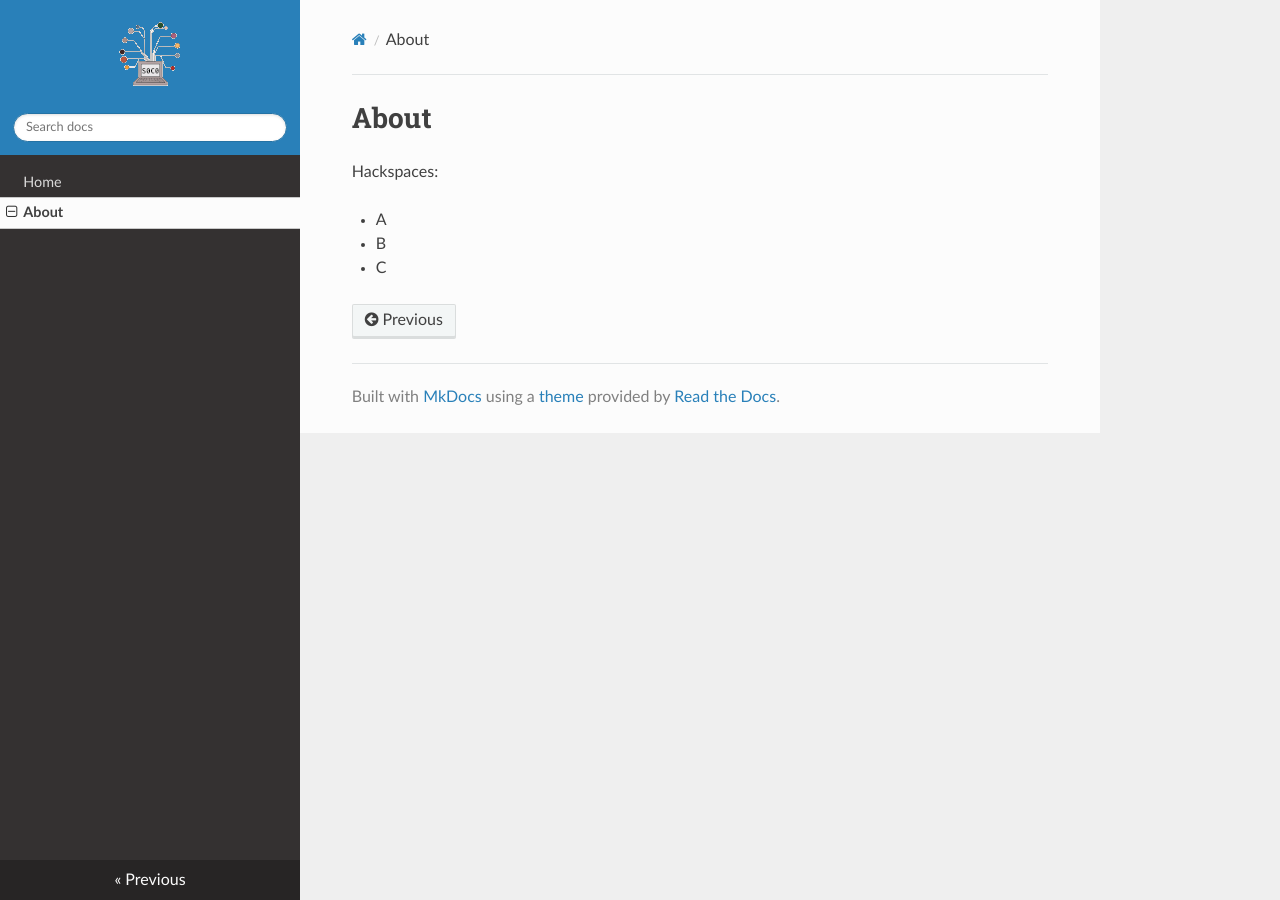
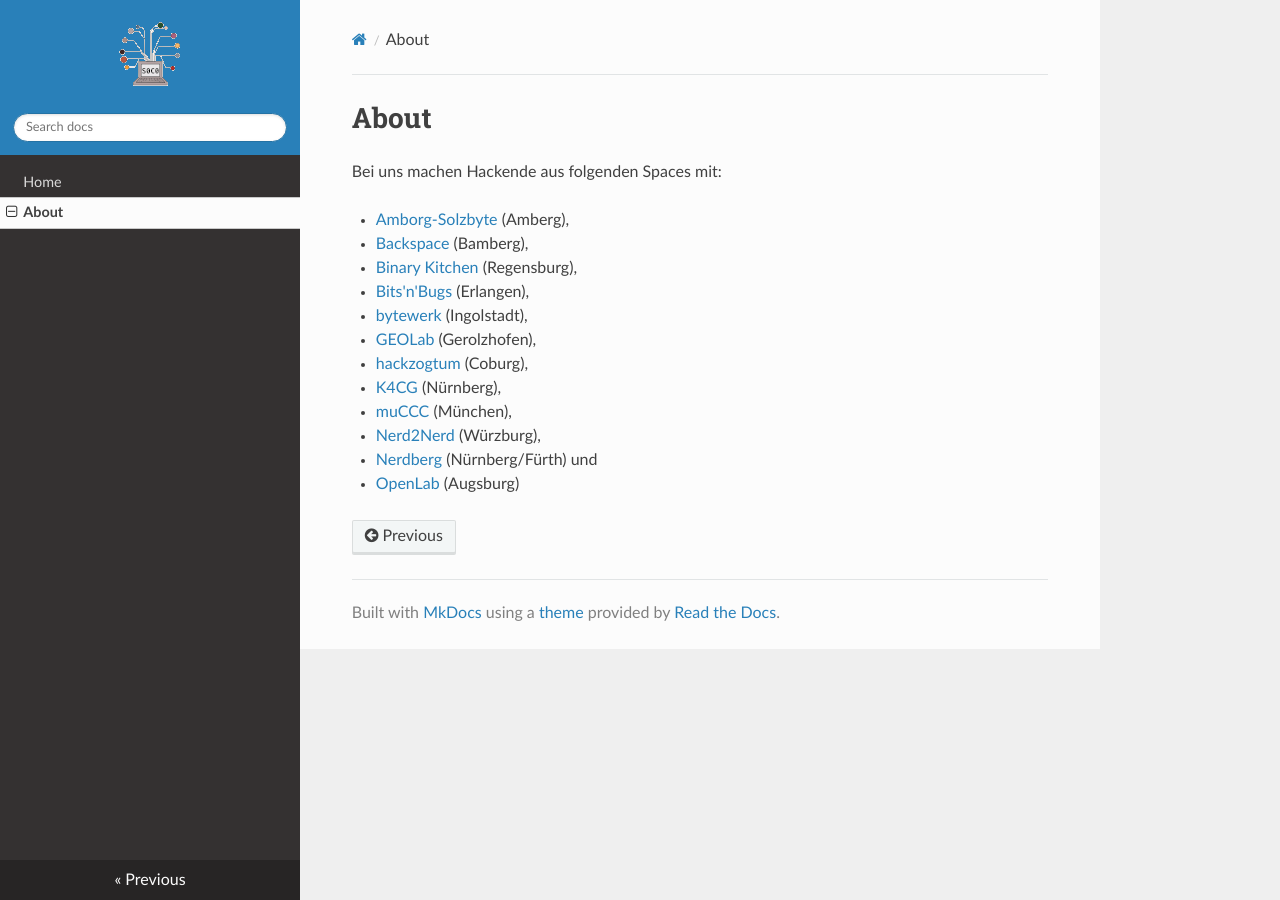
Before and after one commit to Suedost-Chaos-Organisation/website, an MkDocs documentation site: the page built from docs/about.md, in a window 1280 px wide. Built offline with MkDocs 1.6.1, drawn with Linux system fonts in a browser that asks for light colours; nearby versions of some CDN libraries.

Commit message:
Updated spaces list on about.md.

```diff
--- a/docs/about.md
+++ b/docs/about.md
@@ -1,7 +1,16 @@
 # About
 
-Hackspaces:
+Bei uns machen Hackende aus folgenden Spaces mit:
 
-* A
-* B
-* C
+* [Amborg-Solzbyte](https://amborg-sulzbyte.de/) (Amberg),
+* [Backspace](https://www.hackerspace-bamberg.de/) (Bamberg),
+* [Binary Kitchen](https://binary-kitchen.de/) (Regensburg),
+* [Bits'n'Bugs](https://erlangen.ccc.de/) (Erlangen),
+* [bytewerk](https://www.bytewerk.org/) (Ingolstadt),
+* [GEOLab](https://geolab.space/) (Gerolzhofen),
+* [hackzogtum](https://hackzogtum-coburg.de/) (Coburg),
+* [K4CG](https://k4cg.org/) (Nürnberg),
+* [muCCC](https://www.muc.ccc.de/) (München),
+* [Nerd2Nerd](https://www.nerd2nerd.org/) (Würzburg),
+* [Nerdberg](https://nerdberg.de/) (Nürnberg/Fürth) und
+* [OpenLab](https://www.openlab-augsburg.de/) (Augsburg)
```
